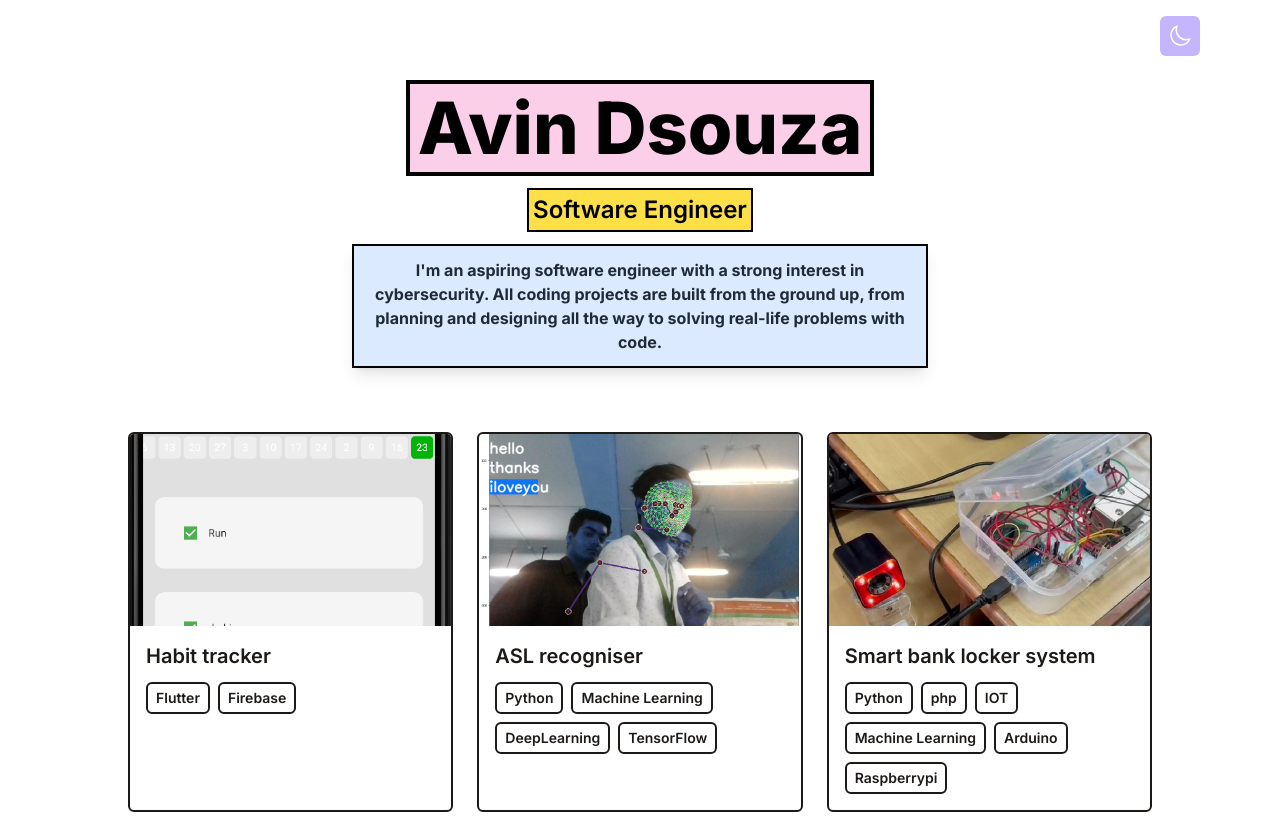
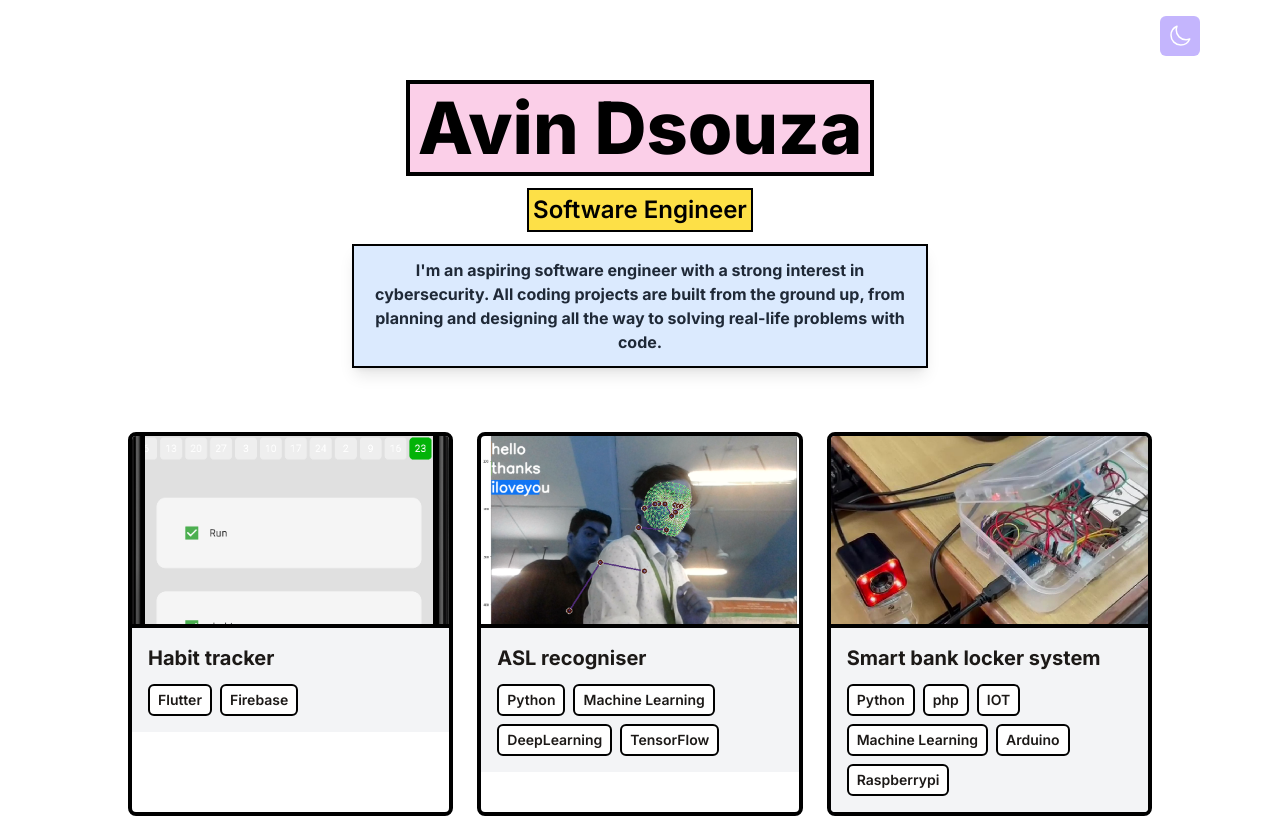
Before and after one commit to av1nDs0uza/minimal-portfolio, a React (Vite) app: page / in a window 1280 px wide. Shown: the top 818 px of the page. Built offline with nearby package versions, Linux system fonts and the light colour scheme.

Commit message:
Update PortfolioItem.jsx

```diff
--- a/src/components/PortfolioItem.jsx
+++ b/src/components/PortfolioItem.jsx
@@ -6,25 +6,28 @@ function PortfolioItem({ title, imgUrl, stack, link }) {
          href={link}
          target="_blank"
          rel="noopener noreferrer"
-         className="border-2 border-stone-900 dark:border-white rounded-md overflow-hidden"
+         className="border-4 border-black dark:border-white rounded-lg overflow-hidden transition-shadow duration-200 hover:shadow-lg"
       >
          <img
             src={imgUrl}
-            alt="portfolio"
-            className="w-full h-36 md:h-48 object-cover cursor-pointer"
+            alt={title}
+            className="w-full h-36 md:h-48 object-cover cursor-pointer border-b-4 border-black dark:border-white"
          />
-         <div className="w-full p-4">
-            <h3 className="text-lg md:text-xl dark:text-white mb-2 md:mb-3 font-semibold ">{title}</h3>
-            <p className="flex flex-wrap gap-2 flex-row items-center justify-start text-xs md:text-sm dark:text-white ">
-               {stack.map(item => (
-                  <span className="inline-block px-2 py-1 font-semibold border-2 border-stone-900 dark:border-white rounded-md">
+         <div className="w-full p-4 bg-gray-100 dark:bg-gray-800">
+            <h3 className="text-lg md:text-xl dark:text-white mb-2 md:mb-3 font-bold">{title}</h3>
+            <p className="flex flex-wrap gap-2 flex-row items-center justify-start text-xs md:text-sm dark:text-white">
+               {stack.map((item, index) => (
+                  <span
+                     key={index}
+                     className="inline-block px-2 py-1 font-semibold border-2 border-black dark:border-white rounded-md bg-white dark:bg-gray-700 hover:bg-gray-300 dark:hover:bg-gray-600 transition-colors duration-200"
+                  >
                      {item}
                   </span>
                ))}
             </p>
          </div>
       </a>
-   )
+   );
 }
 
 export default PortfolioItem;
```
